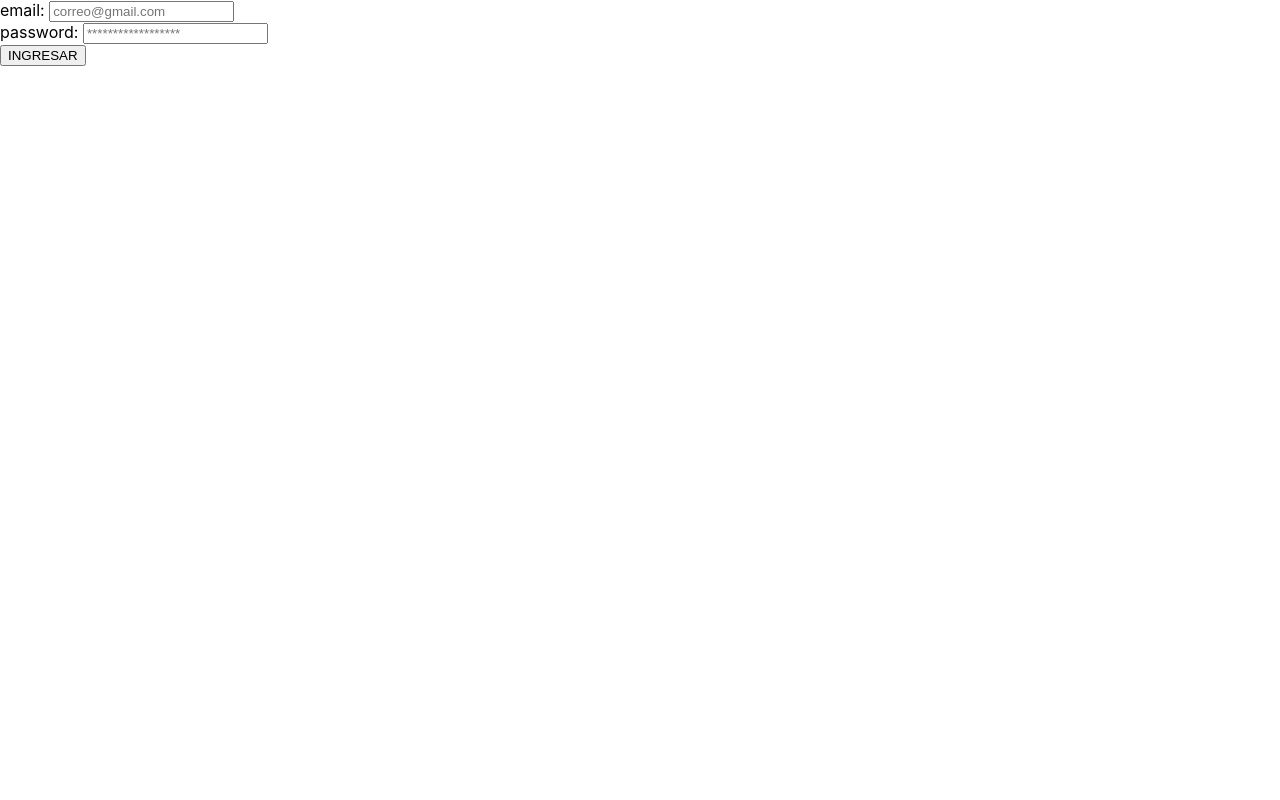
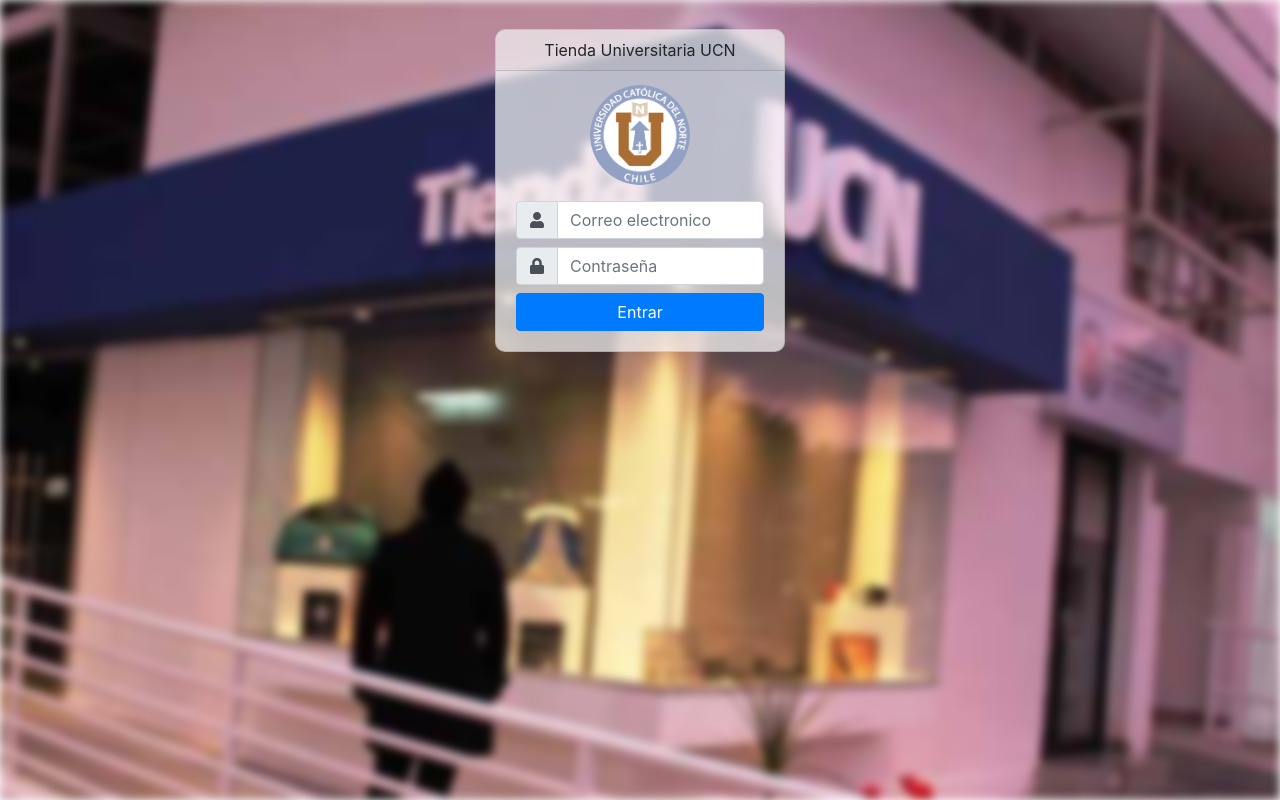
Before and after one commit to JuanBarnet/TiendaUniversitariaFrontEnd, a Next.js app: page / in a window 1280 px wide. Built offline with nearby package versions, Linux system fonts and the light colour scheme.

Commit message:
feat: implement login form

```diff
--- a/pages/_app.tsx
+++ b/pages/_app.tsx
@@ -1,5 +1,5 @@
-import '../styles/globals.css'
 import type { AppProps } from 'next/app'
+import '../styles/globals.scss'
 import AuthProvider from '../contexts/AuthContext';
 
 function MyApp({ Component, pageProps }: AppProps) {
--- a/pages/index.tsx
+++ b/pages/index.tsx
@@ -1,10 +1,17 @@
 import React, { useState } from 'react'
 import { useRouter } from 'next/router';
 import useAuth from '../hooks/useAuth';
+import styles from '../styles/Home.module.css';
+import { FaAddressBook, FaBox, FaBoxes } from "react-icons/fa"
+import { FaLock, FaUser, FaAt } from 'react-icons/fa';
+
+// fuente del form: https://bootsnipp.com/snippets/a6Pdk
 
 const Home= ()=> {
    const Router = useRouter();
    const {user, login, isAuthenticated}= useAuth();
+   const [alerta, setAlerta]= useState(false);
+
    const formInitialValues= {
       email: "",
       password: ""
@@ -22,46 +29,72 @@
    const handleSubmit= async (e:any)=> {
       e.preventDefault();
       const resp= await login(email, password);
+
       if(resp){
          console.log("user authenticated");
+         setAlerta(false);
       }else{
          console.log("invalid credentials");
+         setAlerta(true);
       }
    }
 
-   const loginForm= (
-      <form
-         onSubmit={handleSubmit}
-         autoComplete="off"
-      >
-         <label>email: </label>
-         <input
-            id="email"
-            name="email"
-            placeholder="correo@gmail.com"
-            value={email}
-            onChange={handleChangeForm}
-         />
-         <br/>
-         <label>password: </label>
-         <input
-            id="password"
-            name="password"
-            type="password"
-            placeholder="******************"
-            value={password}
-            onChange={handleChangeForm}
-         />
-         <br/>
-         <button>INGRESAR</button>
-      </form>
+   const pene= (
+      <>
+      <div className="background-image"></div>
+      <div className="container-fluid">
+            <div className="row justify-content-center">
+               <div className="col-md-3">
+                  <div className="card">
+                     <div className="card-header p-2 text-center">
+                        Tienda Universitaria UCN
+                     </div>
+                     <div className="card-body p-1">
+                        <img id="profile-img" className="profile-img-card" src="/images/logo-ucn.png"/>
+                        <form
+                           onSubmit={handleSubmit}
+                           autoComplete="off"
+                        >
+                           <div className="form-group px-3">
+                              <div className="input-group mb-2 mt-3">
+                                 <div className="input-group-prepend">
+                                    <span className="input-group-text"><FaUser/></span>
+                                 </div>
+                                 <input type="text" className="form-control" name="email" placeholder="Correo electronico" value={email} onChange={handleChangeForm} />
+                              </div>
+                              <div className="input-group mb-2">
+                                 <div className="input-group-prepend">
+                                    <span className="input-group-text"><FaLock/></span>
+                                 </div>
+                                 <input type="password" className="form-control" name="password" placeholder="Contraseña" value={password} onChange={handleChangeForm}/>
+                              </div>
+                              <button type="submit" className="btn btn-primary btn-block">Entrar</button>
+                              {
+                                 alerta ?
+                                 <div className="alert alert-danger alert-dismissible fade show mt-3" role="alert">
+                                 <strong>Holy guacamole!</strong> You should check in on some of those fields below.
+                                 <button type="button" className="close" data-dismiss="alert" aria-label="Close" onClick={(e)=> {setAlerta(false)}}>
+                                   <span aria-hidden="true">&times;</span>
+                                 </button>
+                                 </div>
+                                 :
+                                 null
+                              }
+
+                           </div>
+                        </form>
+                     </div>
+                  </div>
+               </div>
+            </div>
+         </div>
+      </>
    );
-   // console.log("login");
 
    if(isAuthenticated()){
       Router.replace("/pn");
    }else{
-      return loginForm;
+      return pene;
    }
    return null;
 }
--- /dev/null
+++ b/styles/colors.scss
@@ -0,0 +1,52 @@
+//Logo ucn usa white y Pantone_Black_C en modo blanco y negro
+//Pantone to HEX -> for 2138-C https://www.pantone.com/eu/es/color-finder/2138-C
+$Pantone_Cool_Gray_7_C: #97999b;
+$Pantone_Black_C: #2d2926;
+$Pantone_240_C: #c5299b;
+$Pantone_109_C: #ffd100;
+$Pantone_115_C: #fdda25;
+$Pantone_300_C: #005eb8;
+$Pantone_306_C: #00b5e2;
+$Pantone_356_C: #007a33;
+$Pantone_347_C: #009a44;
+$Pantone_485_C: #da291c;
+$Pantone_471_C: #b86125;
+$Pantone_540_C: #003057;
+$Pantone_649_C: #dbe2e9;
+$Pantone_652_C: #7d9cc0;
+$Pantone_732_C: #623412;
+$Pantone_804_C: #ffaa4d;
+$Pantone_1375_C: #ff9e1b;
+$Pantone_2138_C: #647692;
+$Pantone_2587_C: #8246af;
+$Pantone_2915_C: #62b5e5;
+$Pantone_4665_C: #cda788;
+$Pantone_7481_C: #00b74f;
+$Pantone_7524_C: #a45248;
+$Pantone_7545_C: #425563;
+$Pantone_7711_C: #0097a9;
+$Pantone_7655_C: #a15a95;
+
+//more colors
+$Black_Shadow: rgba(0, 0, 0, 0.15);
+$pink1: #ed7092;
+$green1: #69c0ad;
+$gris1: #e8ebee;
+$BlueLink1: #007bff;
+$BlueLink2: #0a56b3;
+//width
+$w-1000: 1000px;
+$w-950: 950px;
+$w-900: 900px;
+$w-850: 850px;
+$w-800: 800px;
+$w-750: 750px;
+$w-700: 700px;
+$w-650: 650px;
+$w-600: 600px;
+$w-550: 550px;
+$w-500: 500px;
+$w-450: 450px;
+$w-400: 400px;
+$w-350: 350px;
+$w-300: 300px;
--- /dev/null
+++ b/styles/globals copy.css
@@ -0,0 +1,16 @@
+html,
+body {
+   padding: 0;
+   margin: 0;
+   font-family: -apple-system, BlinkMacSystemFont, Segoe UI, Roboto, Oxygen,
+   Ubuntu, Cantarell, Fira Sans, Droid Sans, Helvetica Neue, sans-serif;
+}
+
+a {
+   color: inherit;
+   text-decoration: none;
+}
+
+* {
+   box-sizing: border-box;
+}
--- a/styles/globals.css
+++ /dev/null
@@ -1,16 +0,0 @@
-html,
-body {
-  padding: 0;
-  margin: 0;
-  font-family: -apple-system, BlinkMacSystemFont, Segoe UI, Roboto, Oxygen,
-    Ubuntu, Cantarell, Fira Sans, Droid Sans, Helvetica Neue, sans-serif;
-}
-
-a {
-  color: inherit;
-  text-decoration: none;
-}
-
-* {
-  box-sizing: border-box;
-}
--- /dev/null
+++ b/styles/globals.scss
@@ -0,0 +1,18 @@
+@import "./index.scss";
+
+html,
+body {
+   padding: 0;
+   margin: 0;
+   font-family: -apple-system, BlinkMacSystemFont, Segoe UI, Roboto, Oxygen,
+   Ubuntu, Cantarell, Fira Sans, Droid Sans, Helvetica Neue, sans-serif;
+}
+
+a {
+   color: inherit;
+   text-decoration: none;
+}
+
+* {
+   box-sizing: border-box;
+}
--- /dev/null
+++ b/styles/index.scss
@@ -0,0 +1,12 @@
+// Todas las importaciones de todos los sass de la aplicacion
+
+@import "bootstrap-css-only/css/bootstrap.min.css";
+@import "./colors.scss";
+
+// Layouts
+// @import "../layouts/BasicLayout/BasicLayout.scss";
+
+// Components
+@import "./login/login.scss";
+// @import "../components/Header/Header.scss";
+// @import "../components/TopBar/TopBar.scss";
--- /dev/null
+++ b/styles/login/login.scss
@@ -0,0 +1,153 @@
+.background-image{
+   position: absolute;
+   left: 0;
+   top: 0;
+   background: url("../../public/images/background-login.jpg") no-repeat center center fixed;
+   -webkit-background-size: cover;
+   -moz-background-size: cover;
+   -o-background-size: cover;
+   background-size: cover;
+   width: 100%;
+   height: 100%;
+   -webkit-filter: blur(5px);
+   -moz-filter: blur(5px);
+   -o-filter: blur(5px);
+   -ms-filter: blur(5px);
+   filter: blur(5px);
+}
+
+.azulPoto {
+   box-shadow: 0 2px 4px rgba(0,0,0,.04);
+   color: white;
+   background-color: #30638f;;
+}
+.card {
+   background: rgba(255,255,255,0.7);
+   border-radius: 10px 10px 10px 10px;
+   margin-top: 10%;
+}
+
+// .btn {
+//    font-weight: 700;
+//    height: 36px;
+//    -moz-user-select: none;
+//    -webkit-user-select: none;
+//    user-select: none;
+//    cursor: default;
+// }
+
+// /*
+// * Card component
+// */
+// .card {
+//    background-color: #F7F7F7;
+//    /* just in case there no content*/
+//    padding: 20px 25px 30px;
+//    margin: 0 auto 25px;
+//    /* shadows and rounded borders */
+//    -moz-border-radius: 2px;
+//    -webkit-border-radius: 2px;
+//    border-radius: 2px;
+//    -moz-box-shadow: 0px 2px 2px rgba(0, 0, 0, 0.3);
+//    -webkit-box-shadow: 0px 2px 2px rgba(0, 0, 0, 0.3);
+//    box-shadow: 0px 2px 2px rgba(0, 0, 0, 0.3);
+// }
+
+.profile-img-card {
+   width: 100px;
+   height: 100px;
+   margin: 0 auto;
+   margin-top: 10px;
+   display: block;
+   -moz-border-radius: 50%;
+   -webkit-border-radius: 50%;
+   border-radius: 50%;
+}
+
+// /*
+// * Form styles
+// */
+// .profile-name-card {
+//    font-size: 16px;
+//    font-weight: bold;
+//    text-align: center;
+//    margin: 10px 0 0;
+//    min-height: 1em;
+// }
+
+// .reauth-email {
+//    display: block;
+//    color: #404040;
+//    line-height: 2;
+//    margin-bottom: 10px;
+//    font-size: 14px;
+//    text-align: center;
+//    overflow: hidden;
+//    text-overflow: ellipsis;
+//    white-space: nowrap;
+//    -moz-box-sizing: border-box;
+//    -webkit-box-sizing: border-box;
+//    box-sizing: border-box;
+// }
+
+// .form-signin #inputEmail,
+// .form-signin #inputPassword {
+//    direction: ltr;
+//    height: 44px;
+//    font-size: 16px;
+// }
+
+// .form-signin input[type=email],
+// .form-signin input[type=password],
+// .form-signin input[type=text],
+// .form-signin button {
+//    width: 100%;
+//    display: block;
+//    margin-bottom: 10px;
+//    z-index: 1;
+//    position: relative;
+//    -moz-box-sizing: border-box;
+//    -webkit-box-sizing: border-box;
+//    box-sizing: border-box;
+// }
+
+// .form-signin .form-control:focus {
+//    border-color: rgb(104, 145, 162);
+//    outline: 0;
+//    -webkit-box-shadow: inset 0 1px 1px rgba(0,0,0,.075),0 0 8px rgb(104, 145, 162);
+//    box-shadow: inset 0 1px 1px rgba(0,0,0,.075),0 0 8px rgb(104, 145, 162);
+// }
+
+// .btn.btn-signin {
+//    /*background-color: #4d90fe; */
+//    background-color: rgb(104, 145, 162);
+//    /* background-color: linear-gradient(rgb(104, 145, 162), rgb(12, 97, 33));*/
+//    padding: 0px;
+//    font-weight: 700;
+//    font-size: 14px;
+//    height: 36px;
+//    -moz-border-radius: 3px;
+//    -webkit-border-radius: 3px;
+//    border-radius: 3px;
+//    border: none;
+//    -o-transition: all 0.218s;
+//    -moz-transition: all 0.218s;
+//    -webkit-transition: all 0.218s;
+//    transition: all 0.218s;
+// }
+
+// .btn.btn-signin:hover,
+// .btn.btn-signin:active,
+// .btn.btn-signin:focus {
+//    background-color: rgb(12, 97, 33);
+// }
+
+// .forgot-password {
+//    color: rgb(104, 145, 162);
+// }
+
+// .forgot-password:hover,
+// .forgot-password:active,
+// .forgot-password:focus{
+//    color: rgb(12, 97, 33);
+// }
```
Also changed, not shown: public/images/background-login.jpg (added), public/images/logo-ucn.png (added).
